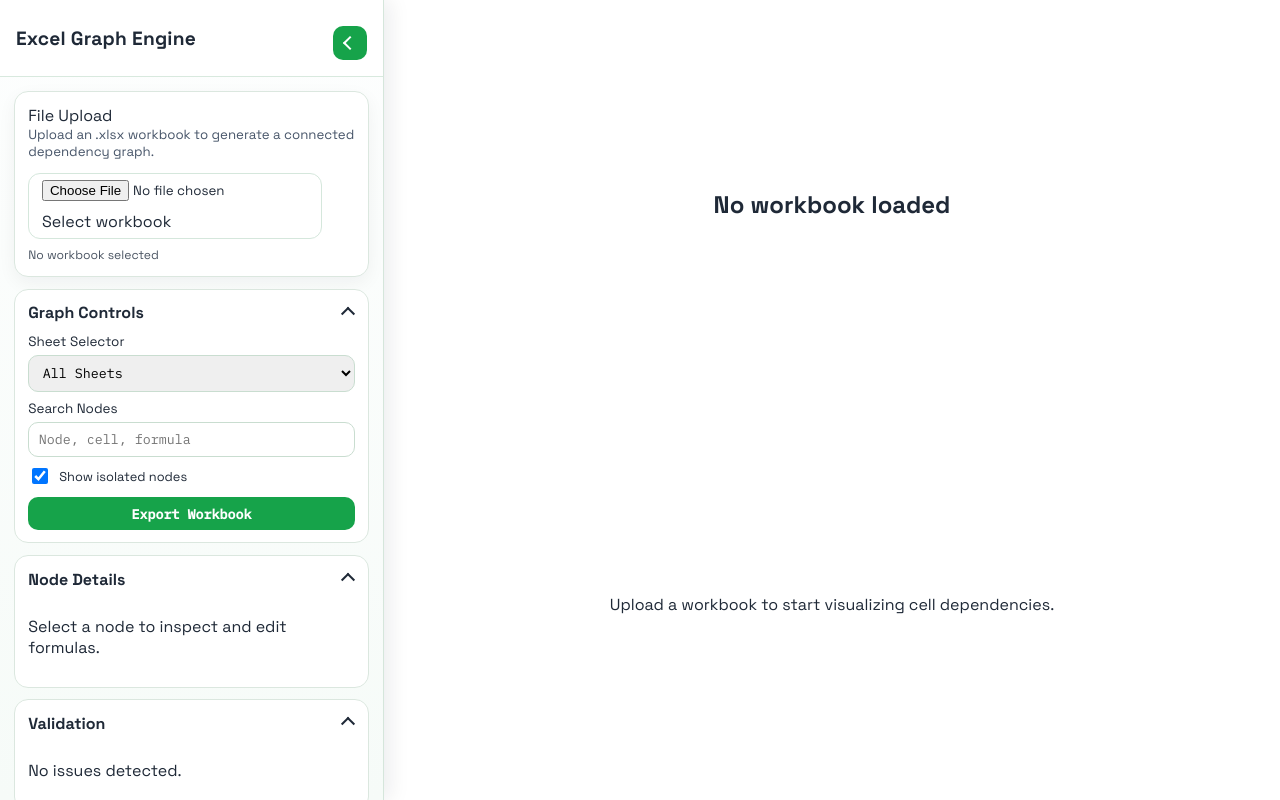
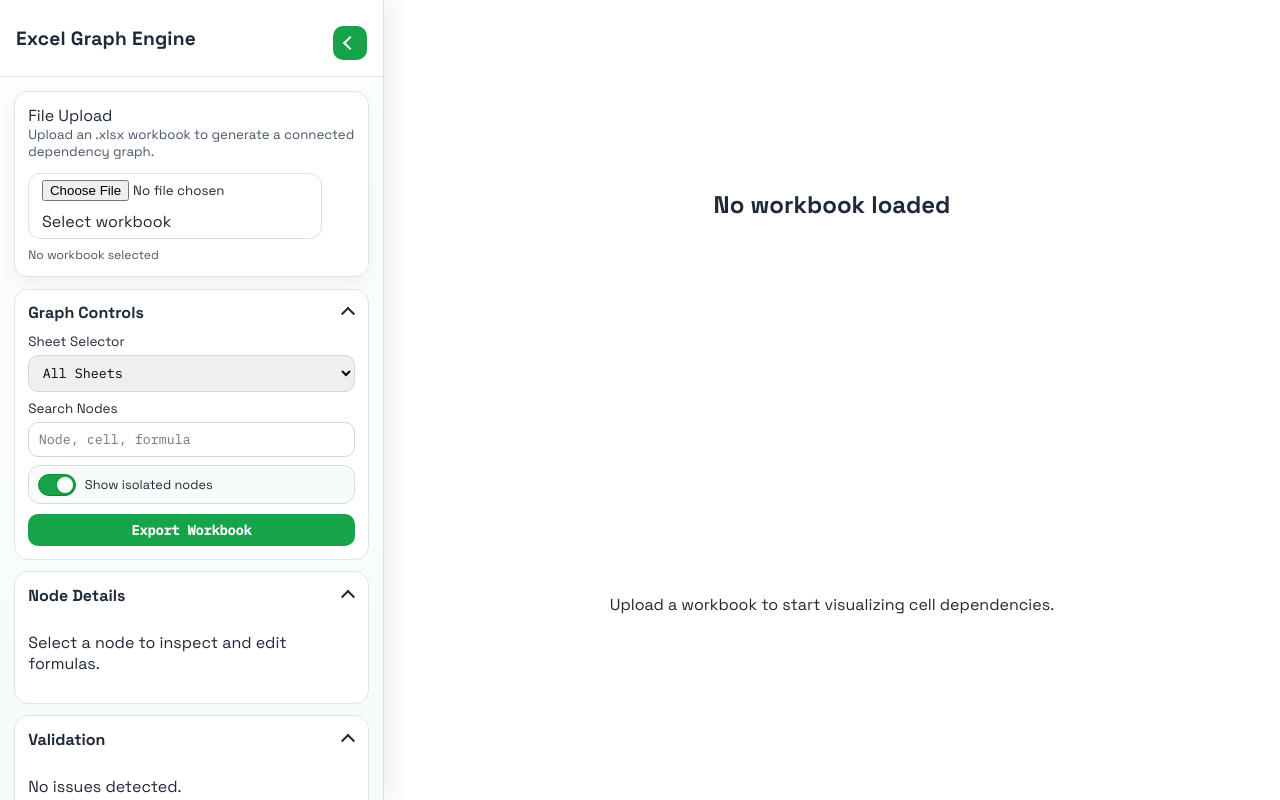
Before and after one commit to SurajSG23/Excel-Graph-Engine, a React (Vite) app in the folder frontend/: page / in a window 1280 px wide. Built offline with nearby package versions, Linux system fonts and the light colour scheme.

Commit message:
Refactor TopBar toggle styling: enhance layout and input design for better user experience

```diff
--- a/frontend/src/components/TopBar.tsx
+++ b/frontend/src/components/TopBar.tsx
@@ -4,10 +4,14 @@
   const workbook = useWorkbookStore((s) => s.workbook);
   const selectedSheet = useWorkbookStore((s) => s.selectedSheet);
   const searchText = useWorkbookStore((s) => s.searchText);
-  const showZeroDependencyNodes = useWorkbookStore((s) => s.showZeroDependencyNodes);
+  const showZeroDependencyNodes = useWorkbookStore(
+    (s) => s.showZeroDependencyNodes,
+  );
   const setSelectedSheet = useWorkbookStore((s) => s.setSelectedSheet);
   const setSearchText = useWorkbookStore((s) => s.setSearchText);
-  const setShowZeroDependencyNodes = useWorkbookStore((s) => s.setShowZeroDependencyNodes);
+  const setShowZeroDependencyNodes = useWorkbookStore(
+    (s) => s.setShowZeroDependencyNodes,
+  );
   const triggerExport = useWorkbookStore((s) => s.triggerExport);
 
   return (
@@ -38,11 +42,12 @@
 
           <label className="toggle-row">
             <input
+              className="toggle-input"
               type="checkbox"
               checked={showZeroDependencyNodes}
               onChange={(e) => setShowZeroDependencyNodes(e.target.checked)}
             />
-            Show isolated nodes
+            <span className="toggle-text">Show isolated nodes</span>
           </label>
         </div>
 
--- a/frontend/src/styles.css
+++ b/frontend/src/styles.css
@@ -231,18 +231,6 @@
   gap: 0.3rem;
 }
 
-.topbar .toggle-row {
-  flex-direction: row;
-  align-items: center;
-  gap: 0.5rem;
-  font-size: 0.8rem;
-}
-
-.topbar .toggle-row input[type="checkbox"] {
-  width: 16px;
-  height: 16px;
-}
-
 .topbar input,
 .topbar select,
 button,
@@ -258,6 +246,64 @@
 .topbar button,
 .formula-form textarea {
   width: 100%;
+}
+
+.topbar .toggle-row {
+  display: flex;
+  flex-direction: row;
+  align-items: center;
+  gap: 0.55rem;
+  padding: 0.45rem 0.55rem;
+  border: 1px solid #cfe2d6;
+  border-radius: 12px;
+  background: #f8fcf9;
+  cursor: pointer;
+  user-select: none;
+}
+
+.topbar .toggle-input {
+  appearance: none;
+  width: 38px;
+  height: 22px;
+  border-radius: 999px;
+  border: 1px solid #99b9a8;
+  background: #e5efe9;
+  position: relative;
+  margin: 0;
+  padding: 0;
+  transition: background-color 160ms ease, border-color 160ms ease;
+}
+
+.topbar .toggle-input::after {
+  content: "";
+  position: absolute;
+  top: 2px;
+  left: 2px;
+  width: 16px;
+  height: 16px;
+  border-radius: 999px;
+  background: #ffffff;
+  box-shadow: 0 1px 3px rgba(15, 23, 42, 0.2);
+  transition: transform 160ms ease;
+}
+
+.topbar .toggle-input:checked {
+  background: #16a34a;
+  border-color: #15803d;
+}
+
+.topbar .toggle-input:checked::after {
+  transform: translateX(16px);
+}
+
+.topbar .toggle-input:focus-visible {
+  outline: 2px solid #14532d;
+  outline-offset: 2px;
+}
+
+.topbar .toggle-text {
+  font-size: 0.8rem;
+  color: #1f2937;
 }
 
 button {
@@ -428,16 +474,7 @@
 }
 
 .react-flow__edge.edge-cross-sheet .react-flow__edge-path {
-  filter: drop-shadow(0 0 2px rgba(124, 58, 237, 0.2));
-}
-
-.react-flow__edge .react-flow__edge-path {
-  stroke-linecap: round;
-}
-
-.react-flow__edge.selected .react-flow__edge-path,
-.react-flow__edge:hover .react-flow__edge-path {
-  filter: drop-shadow(0 0 2px rgba(15, 118, 110, 0.22));
+  filter: drop-shadow(0 0 2px rgba(139, 92, 246, 0.2));
 }
 
 .sheet-group-node {
```
